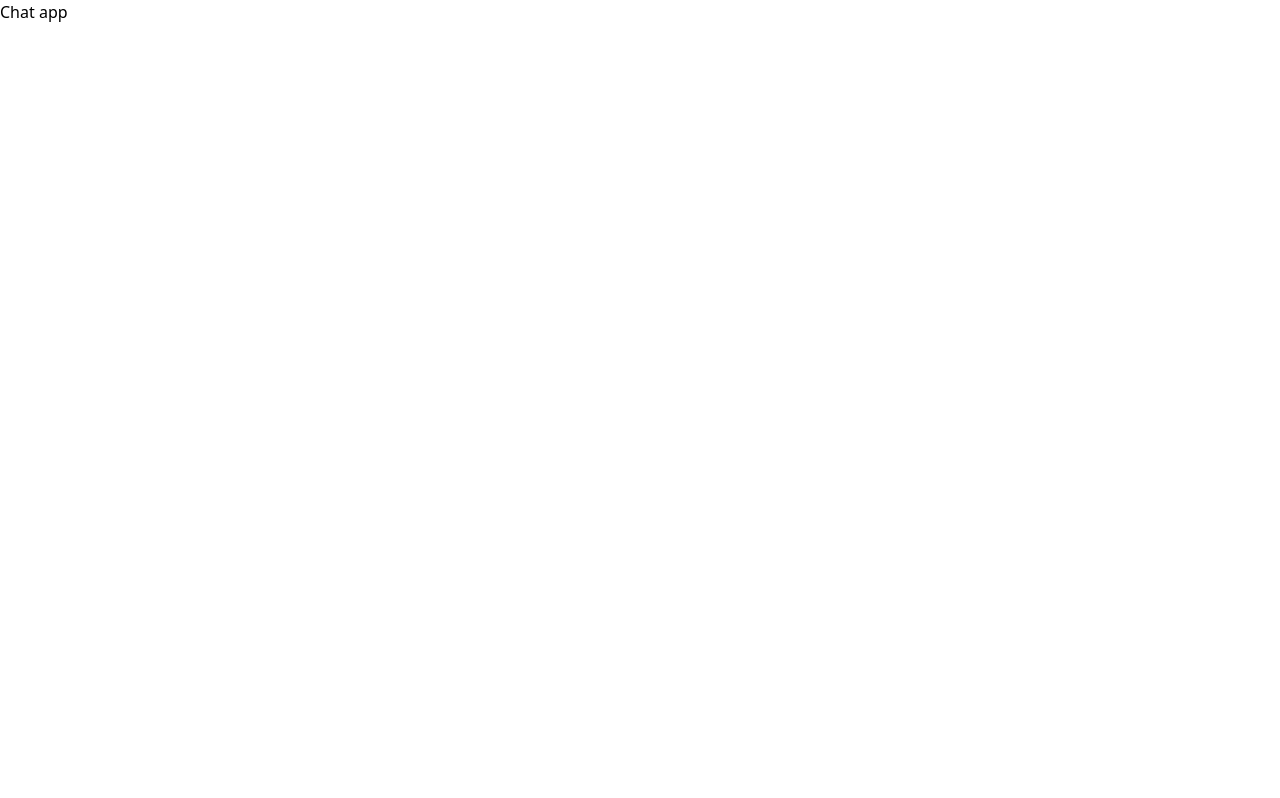
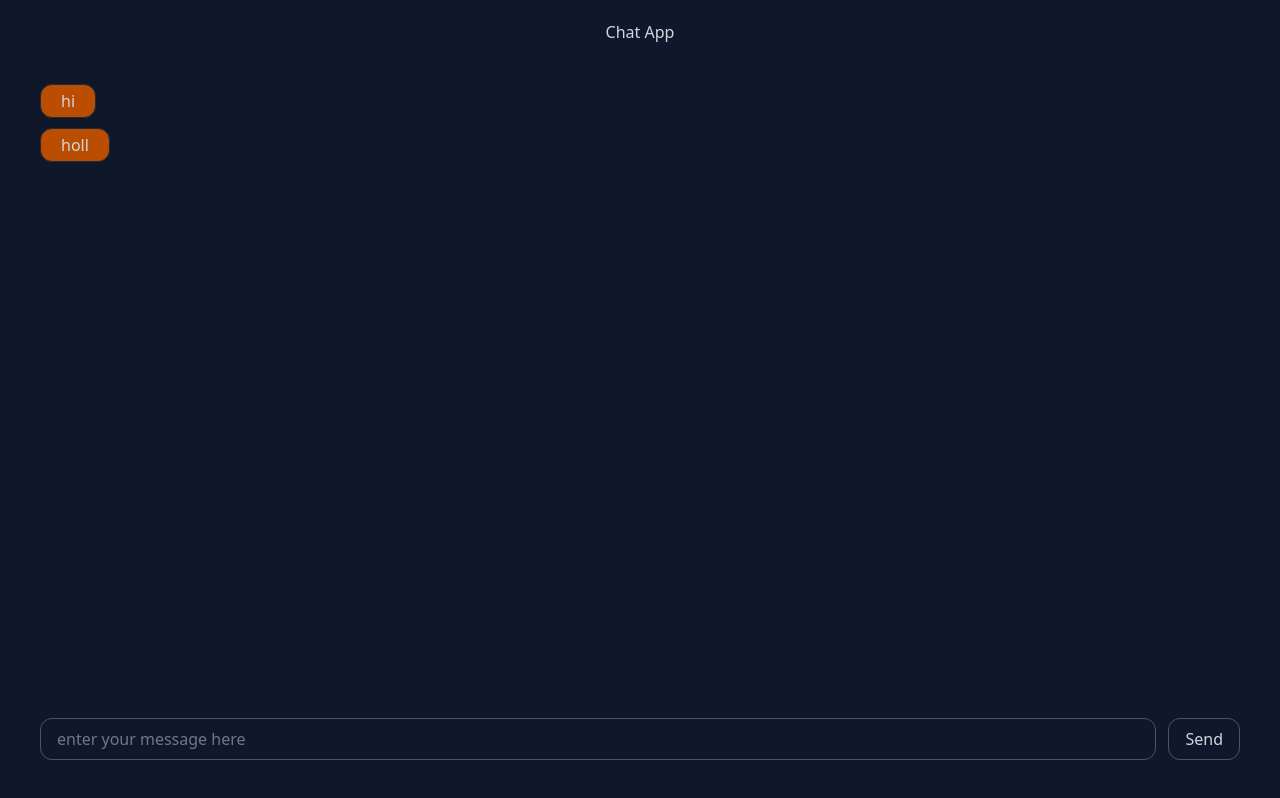
Before and after one commit to harneetsahi/chatApp-Yapper, a React (Vite) app in the folder frontend/: page / in a window 1280 px wide. Built offline with nearby package versions, Linux system fonts and the light colour scheme; no server answers.

Commit message:
socket connection with frontend

```diff
--- a/frontend/src/App.tsx
+++ b/frontend/src/App.tsx
@@ -1,7 +1,79 @@
+import { useEffect, useRef, useState } from "react";
+
 function App() {
+  const [messages, setMessages] = useState(["hi", "holl"]);
+
+  const wsRef = useRef();
+
+  useEffect(() => {
+    const ws = new WebSocket("http://localhost:8080");
+
+    ws.onmessage = (event) => {
+      setMessages((messages) => [...messages, event.data]);
+    };
+
+    wsRef.current = ws;
+    ws.onopen = () => {
+      ws.send(
+        JSON.stringify({
+          type: "join",
+          payload: {
+            roomId: "red",
+          },
+        })
+      );
+    };
+
+    return () => {
+      ws.close();
+    };
+  }, []);
+
+  const sendMessage = () => {
+    let message = document.getElementById("message");
+
+    wsRef.current.send(
+      JSON.stringify({
+        type: "chat",
+        payload: {
+          message: message?.value,
+        },
+      })
+    );
+
+    message.value = "";
+  };
+
   return (
     <>
-      <div>Chat app</div>
+      <div className="h-screen bg-slate-900 text-gray-300 flex flex-col  p-5">
+        <div className="self-center">
+          <h1>Chat App</h1>
+        </div>
+        <div className="flex-1 flex flex-col justify-between m-5 mt-10">
+          <section>
+            {messages.map((message) => (
+              <div className="w-max border-1 border-gray-800 rounded-xl px-5 py-1 bg-amber-700 mb-2.5">
+                {message}
+              </div>
+            ))}
+          </section>
+          <div className="flex gap-3">
+            <input
+              id="message"
+              className="py-2 px-4 border-1 border-gray-600 rounded-xl w-full font-light"
+              type="text"
+              placeholder="enter your message here"
+            />
+            <button
+              onClick={() => sendMessage()}
+              className="py-2 px-4 border-1 border-gray-600 rounded-xl cursor-pointer"
+            >
+              Send
+            </button>
+          </div>
+        </div>
+      </div>
     </>
   );
 }
```
Also changed, not shown: 1 other file (tests, documents, lock files or other folders).
